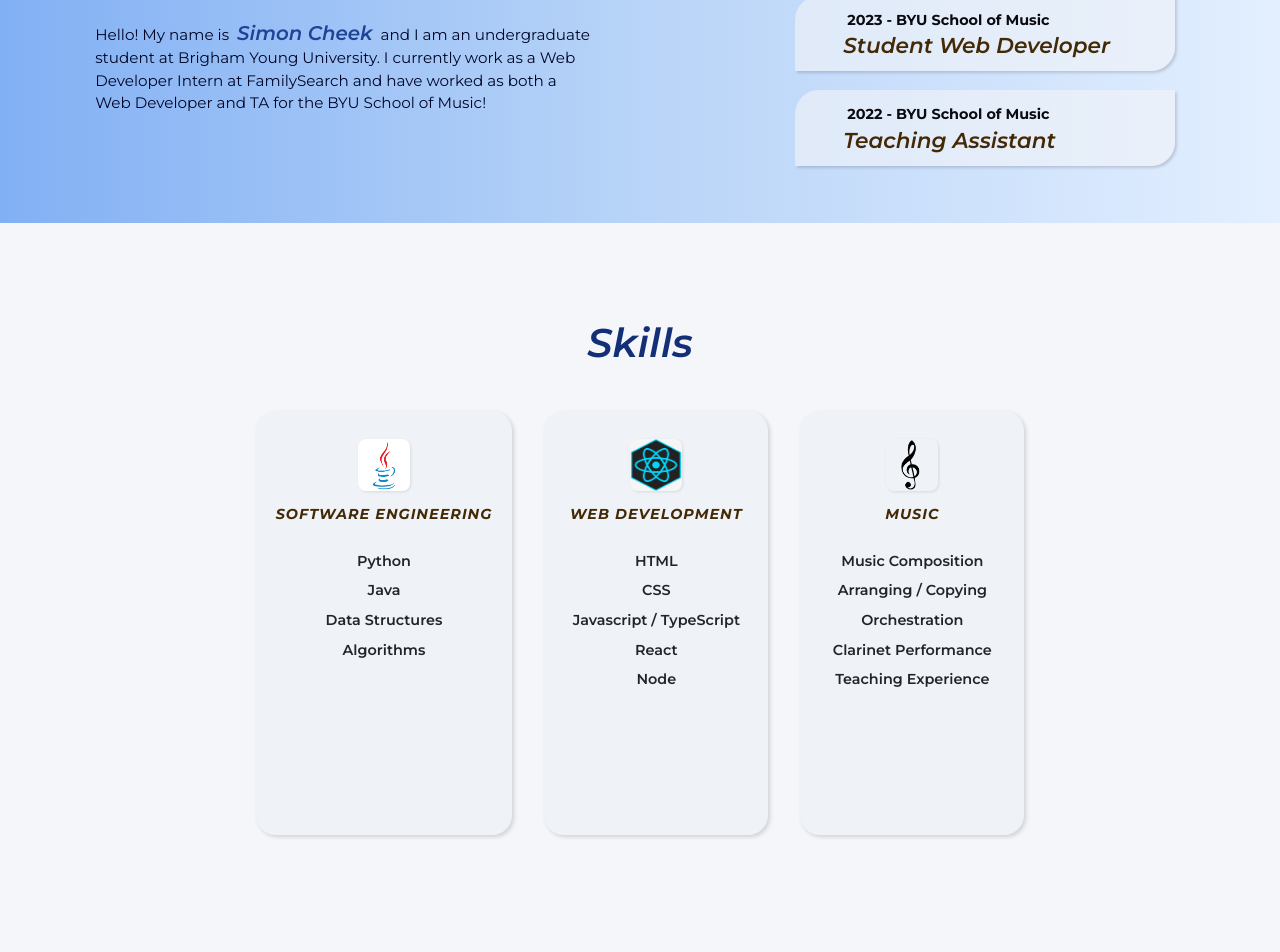
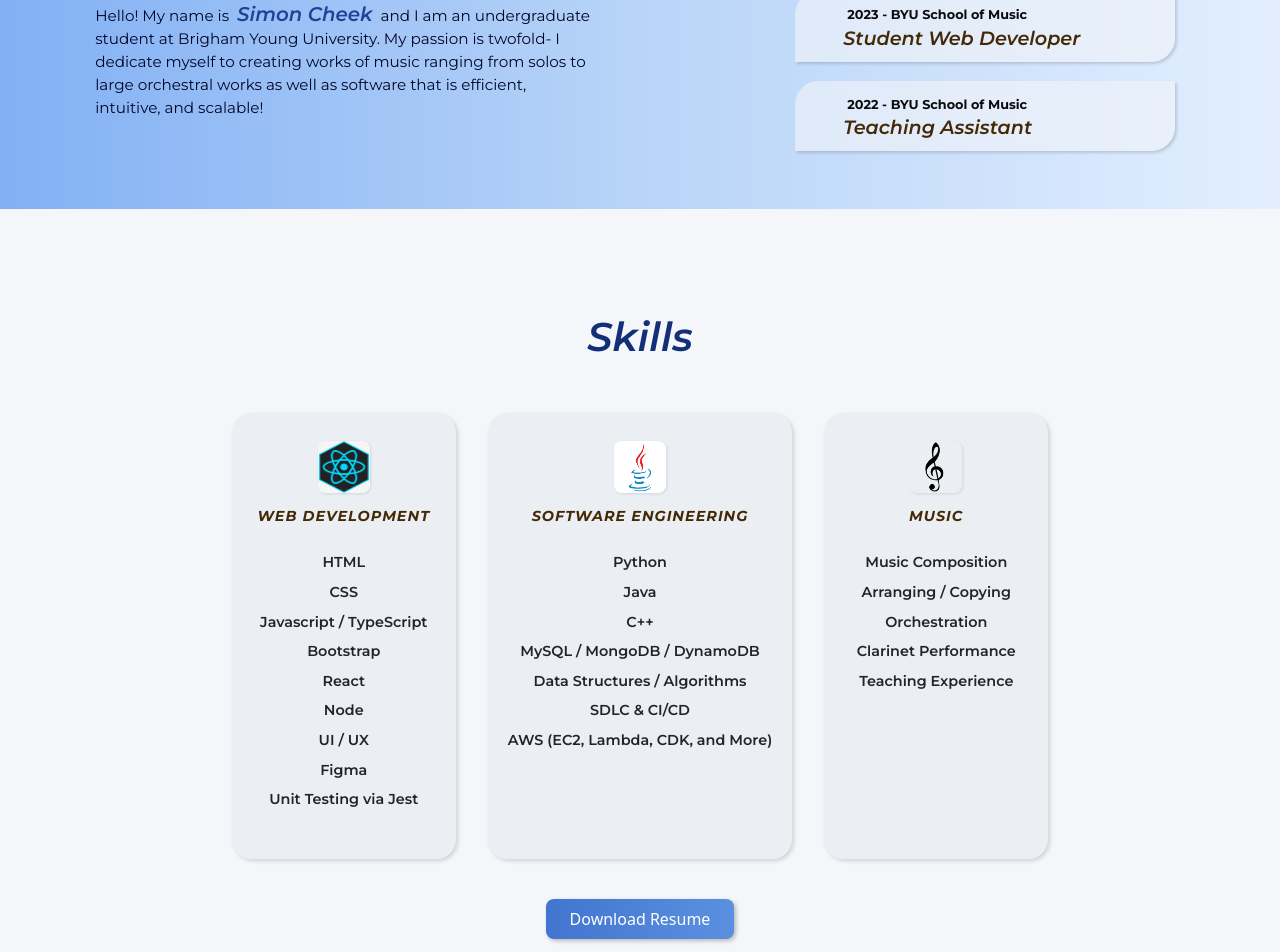
Before and after one commit to Simon-Cheek/SimonPortfolio, a React (Vite) app: page / in a window 1280 px wide. Shown: the part 920-1872 px from the top of the page. Before the commit the page ends 1811 px from the top, so only its background shows below. Built offline with nearby package versions, Linux system fonts and the light colour scheme.

Commit message:
Add footer skeleton and finish skills section

```diff
--- a/src/App.jsx
+++ b/src/App.jsx
@@ -8,6 +8,7 @@ import { H1, H2, H3, H4, H5, H6, Paragraph } from "./components/Text";
 import Hero from "./components/Home/Hero";
 import Btn from "./components/Button";
 import Home from "./components/Home/Home";
+import Footer from "./components/Footer";
 
 function App() {
   return (
@@ -21,6 +22,8 @@ function App() {
           {/* <Route exact path="/" element={ } /> */}
         </Routes>
       </BrowserRouter>
+
+      <Footer />
     </>
   );
 }
--- /dev/null
+++ b/src/components/Footer.jsx
@@ -0,0 +1,8 @@
+/** @jsxImportSource @emotion/react */
+import { css } from "@emotion/react";
+
+function Footer() {
+  return <div>Footer lol</div>;
+}
+
+export default Footer;
--- a/src/components/Home/AboutMe.jsx
+++ b/src/components/Home/AboutMe.jsx
@@ -39,9 +39,10 @@ function AboutText() {
         <H2 customCSS={h2Style}>About Me</H2>
         <Paragraph customCSS={pStyle}>
           Hello! My name is <span css={spanStyle}>Simon Cheek</span> and I am an
-          undergraduate student at Brigham Young University. I currently work as
-          a Web Developer Intern at FamilySearch and have worked as both a Web
-          Developer and TA for the BYU School of Music!
+          undergraduate student at Brigham Young University. My passion is
+          twofold- I dedicate myself to creating works of music ranging from
+          solos to large orchestral works as well as software that is efficient,
+          intuitive, and scalable!
         </Paragraph>
       </div>
     </div>
@@ -65,12 +66,12 @@ function TimelineEntry({ primaryText, secondaryText }) {
     font-style: italic;
     color: ${colors.brown07};
     font-weight: 600;
-    font-size: 1.35em;
+    font-size: 1.2em;
   `;
 
   const secondaryStyle = css`
     color: ${colors.gray09};
-    font-size: 0.9em;
+    font-size: 0.8em;
   `;
 
   return (
--- a/src/components/Home/Hero.jsx
+++ b/src/components/Home/Hero.jsx
@@ -47,13 +47,13 @@ function HeroText() {
     <div css={mainStyle}>
       <H5 customCSS={h5Style}>Composer - Software Engineer</H5>
       <H1 customCSS={h1Style}>SIMON CHEEK</H1>
-      <Separator size="lg" />
+      <Separator size="md" />
       <Paragraph customCSS={pStyle} weight="semibold">
         As a <span css={spanStyle}>Music / Computer Science</span> student at
         Brigham Young University, my passion for both innovation and technical
         expertise makes me a wonderful fit for your team!
       </Paragraph>
-      <Separator size="lg" />
+      <Separator size="md" />
       <div>
         <Btn color="blue" shade="light" gradient long customCSS={btnStyle}>
           Music
--- a/src/components/Home/Skills.jsx
+++ b/src/components/Home/Skills.jsx
@@ -8,6 +8,7 @@ import javaLogo from "../../assets/java-logo.png";
 import reactLogo from "../../assets/react-logo.jpg";
 import musicLogo from "../../assets/treble-clef.png";
 import Separator from "../Separator";
+import Btn from "../Button";
 
 function SkillsList({ skills }) {
   const listStyle = css`
@@ -20,6 +21,7 @@ function SkillsList({ skills }) {
   const pStyle = css`
     font-size: 0.9em;
     font-weight: 600;
+    text-align: center;
   `;
 
   return (
@@ -37,14 +39,32 @@ function SkillsList({ skills }) {
 function SkillsPromo() {
   const skillsCards = [
     {
+      title: "WEB DEVELOPMENT",
+      img: reactLogo,
+      skills: [
+        "HTML",
+        "CSS",
+        "Javascript / TypeScript",
+        "Bootstrap",
+        "React",
+        "Node",
+        "UI / UX",
+        "Figma",
+        "Unit Testing via Jest",
+      ],
+    },
+    {
       title: "SOFTWARE ENGINEERING",
       img: javaLogo,
-      skills: ["Python", "Java", "Data Structures", "Algorithms"],
-    },
-    {
-      title: "WEB DEVELOPMENT",
-      img: reactLogo,
-      skills: ["HTML", "CSS", "Javascript / TypeScript", "React", "Node"],
+      skills: [
+        "Python",
+        "Java",
+        "C++",
+        "MySQL / MongoDB / DynamoDB",
+        "Data Structures / Algorithms",
+        "SDLC & CI/CD",
+        "AWS (EC2, Lambda, CDK, and More)",
+      ],
     },
     {
       title: "MUSIC",
@@ -67,8 +87,12 @@ function SkillsPromo() {
 
   const skillCardStyle = css`
     border-radius: 20px;
-    background-color: ${colors.gray01}47;
+    background-color: ${colors.gray01}79;
     margin: 0 1em;
+    transition: transform 0.5s;
+    &:hover {
+      transform: scale(1.05);
+    }
   `;
 
   const innerCardStyle = css`
@@ -126,6 +150,16 @@ function Header() {
   );
 }
 
+function ResumeBtn() {
+  return (
+    <div style={{ display: "flex", justifyContent: "center" }}>
+      <Btn color="blue" shade="light" gradient long>
+        Download Resume
+      </Btn>
+    </div>
+  );
+}
+
 function Skills() {
   return (
     <>
@@ -133,6 +167,8 @@ function Skills() {
       <Separator size="xl" />
       <SkillsPromo />
       <Separator size="xl" />
+      <ResumeBtn />
+      <Separator size="xl" />
     </>
   );
 }
--- a/src/components/Separator.jsx
+++ b/src/components/Separator.jsx
@@ -9,13 +9,13 @@ function Separator({ size = "md", direction = "horizontal" }) {
       span = "8";
       break;
     case "sm":
-      span = "12";
+      span = "24";
       break;
     case "lg":
-      span = "24";
+      span = "32";
       break;
     case "xl":
-      span = "32";
+      span = "40";
       break;
     default:
       span = "16";
```
